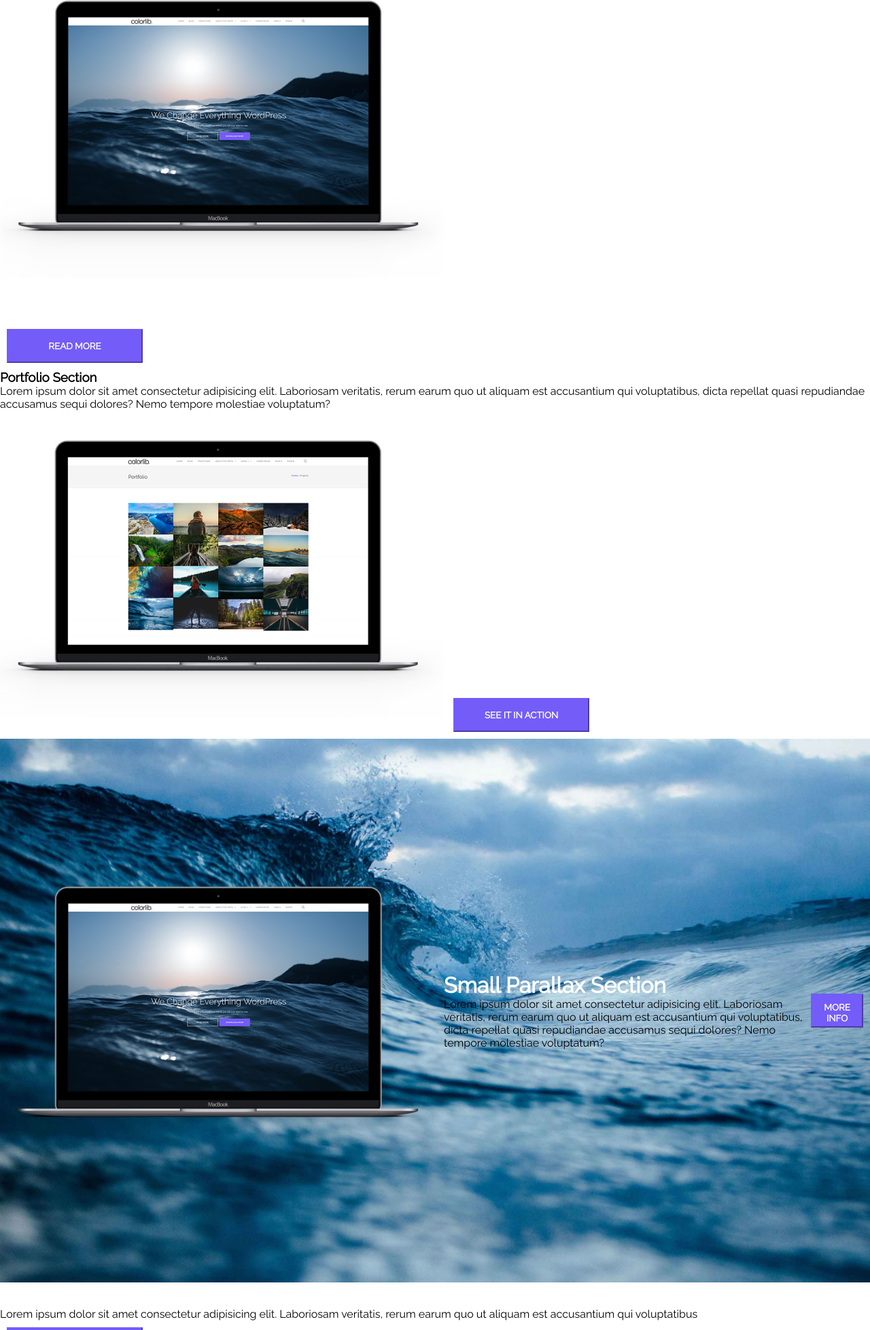
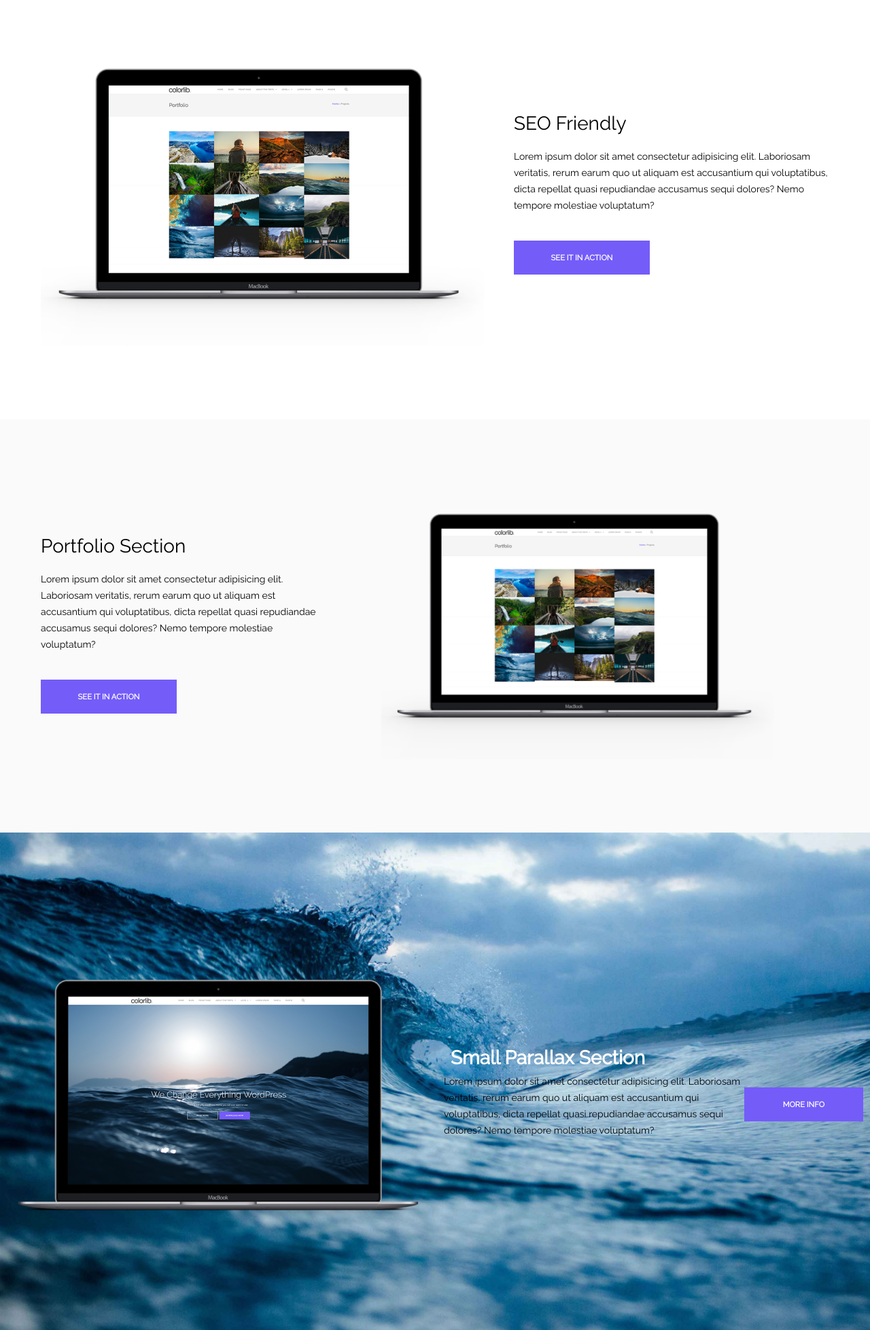
Before and after one commit to Mark1U/shapely, a plain HTML site: page index.html in a window 1280 px wide. Shown: the part 843-2800 px from the top of the page at 68% size. Drawn offline with Linux system fonts and the light colour scheme.

Commit message:
Styling: SEO, Port

```diff
--- a/assets/css/main.css
+++ b/assets/css/main.css
@@ -2,6 +2,11 @@
     margin: 0;
     padding: 0;
     font-family: 'Raleway-Regular';
+}
+
+body {
+    font-size: 14px;
+    line-height: 24px;
 }
 
 @font-face {
@@ -9,6 +14,29 @@
     src: url(../font/Raleway-Regular.ttf);
 }
 
+.container{
+    padding: 100px 60px 00px 60px;
+}
+
+.float-container{
+    display: flex;
+    align-items: center;
+    justify-content: space-between;
+}
+
+.img-container{
+    margin-left: 7%;
+    width: 55%;
+}
+
+.img-container{
+    margin-right: 7%;
+    width: 55%;
+}
+
+.img-container-img {
+    width: 100%;
+}
 nav {
     z-index: 1;
     height: 45px;
@@ -26,8 +54,6 @@ nav {
     /* Set the navbar to fixed position */
     top: 0;
     /* Position the navbar at the top of the page */
-    width: 100%;
-    /* Full width */
 }
 
 h2 {
@@ -35,27 +61,34 @@ h2 {
     /* color: black; */
     margin-left: 30px;
     font-weight: 100;
-    font-size: 16px;
+    font-size: 1em;
     /* text-transform: uppercase; */
 
 }
 
 h1 {
-    font-size: 32px;
+    font-size: 2em;
     color: white;
+    padding: 10px;
+}
+
+h3 {
+    font-size: 2em;
+    font-weight: 400;
+    margin-bottom: 24px;
 }
 
 h4 {
-    color:white
+    color: white
 }
 
 ul {
-    margin-right: 30px;
+    margin-right: 32px !important;
     color: black;
     display: flex;
     align-items: center;
     justify-content: space-between;
-    gap: 15px;
+    gap: 24px;
     list-style: none;
 }
 
@@ -74,6 +107,10 @@ img {
     top: 0;
 }
 
+main {
+    width: 100%;
+}
+
 .hero {
     background-image: url("../img/div.png");
     background-size: cover;
@@ -87,12 +124,31 @@ img {
 }
 
 .seo {
-    width: 100vw;
-    color:white;
+    /* width: 100vw; */
+    color: white;
+    padding-bottom: 100px;
 }
 
-.seo {
-    color:white;
+.seo_txt {
+    width: 40%;
+    color: black;
+}
+
+.seo_txt p {
+    margin-bottom: 40px;
+}
+
+.limit_txt {
+    width: 50%;
+    color: black;
+    text-align: center;
+}
+
+.limit_img{
+    display: block;
+    max-width: 100%;
+    height: auto;
+
 }
 
 .parallax {
@@ -106,12 +162,15 @@ img {
     justify-content: center;
 }
 
-.portofolio {
-    width: 100vw;
+.portfolio {
+    background-color: #f5f5f589;
+    /* width: 100vw; */
+    padding-bottom: 100px;
 }
 
 .limit {
     width: 100vw;
+    /* color:black; */
 }
 
 .projects {
@@ -141,14 +200,14 @@ img {
 }
 
 .cta h1 {
-    color:black;
+    color: black;
     text-align: left;
- }
+}
 
 
 footer {
     background-color: black;
-    color:white;
+    color: white;
     padding: 50px;
     text-align: left;
     /* height: 200px; */
@@ -170,11 +229,13 @@ footer {
 }
 
 button {
-    margin: 10px;
+    /* margin: 10px; */
+    margin-right: 10px;
     padding: 10px;
     width: 200px;
     height: 50px;
     color: white;
+    font-size: .8em;
     font-weight: 800;
     text-transform: uppercase;
     cursor: pointer;
@@ -196,12 +257,13 @@ button {
     background: #745cf9;
     color: #fff;
     border-color: #745cf9;
+    border: #745cf9 solid 0px
 }
 
 .btn-blue:hover {
     background: #745df9cc;
     border-color: #745df9cc;
-
+    border: #745df9cc solid 0px;
     color: #fff;
 }
 
--- a/index.html
+++ b/index.html
@@ -36,28 +36,45 @@
                 </div>
             </div>
         </section>
+
+
         <section class="seo">
-            <img src="assets/img/macbook-preview-flexible.png.png" alt="macboc-preview1">
+            <div class="container float-container">
+                <div class="img-container2">
+                    <img class="img-container-img" src="assets/img/flexible-portfolio.png.png" alt="macbook preview 2">
+                </div>
                 <div class="seo_txt">
                     <h3>SEO Friendly</h3>
                     <p>Lorem ipsum dolor sit amet consectetur adipisicing elit. Laboriosam veritatis, rerum earum quo ut
-                    aliquam est accusantium qui voluptatibus, dicta repellat quasi repudiandae accusamus sequi dolores?
+                        aliquam est accusantium qui voluptatibus, dicta repellat quasi repudiandae accusamus sequi
+                        dolores?
                         Nemo tempore molestiae voluptatum?</p>
+                    <button class="btn-blue">See It in Action</button>
                 </div>
-            <button class="btn-blue">Read More</button>
+
+
+
+            </div>
         </section>
 
+
+
         <section class="portfolio">
-
+            <div class="container float-container">
                 <div class="seo_txt">
                     <h3>Portfolio Section</h3>
                     <p>Lorem ipsum dolor sit amet consectetur adipisicing elit. Laboriosam veritatis, rerum earum quo ut
-                    aliquam est accusantium qui voluptatibus, dicta repellat quasi repudiandae accusamus sequi dolores?
+                        aliquam est accusantium qui voluptatibus, dicta repellat quasi repudiandae accusamus sequi
+                        dolores?
                         Nemo tempore molestiae voluptatum?</p>
+                    <button class="btn-blue">See It in Action</button>
                 </div>
-            <img src="assets/img/flexible-portfolio.png.png" alt="macbook preview 2">
+                <div class="img-container">
+                    <img class="img-container-img" src="assets/img/flexible-portfolio.png.png" alt="macbook preview 2">
+                </div>
 
-            <button class="btn-blue">See It in Action</button>
+
+            </div>
         </section>
 
         <section class="parallax">
@@ -74,15 +91,16 @@
 
         <section class="limit">
 
-
-            <div class="seo_txt">
-                <h1>Limitless Options</h1>
+            <div class="container">
+                <div class="limit_txt">
+                    <h3>Limitless Options</h3>
                     <p>Lorem ipsum dolor sit amet consectetur adipisicing elit. Laboriosam veritatis, rerum earum quo ut
                         aliquam est accusantium qui voluptatibus</p>
                 </div>
                 <button class="btn-blue">Download Now</button>
 
-            <img src="assets/img/photo-1440557653082-e8e186733eeb-1.jpg" alt="sunset">
+                <img class="limit_img" src="assets/img/photo-1440557653082-e8e186733eeb-1.jpg" alt="sunset">
+            </div>
 
         </section>
 
@@ -126,7 +144,9 @@
         <section class="feedback">
             <div>
                 <h1>What Our Customers Say</h1>
-                <p>Integer ut rutrum nulla, sit amet fringilla nisi. Nam nisl velit, vehicula at nibh sed, porttitor sollicitudin ante. Sed justo augue, vestibulum ut efficitur vitae, euismod et justo. Mauris sed mattis ante. Ut ligula lectus, consequat vitae neque ac, gravida hendrerit ante.
+                <p>Integer ut rutrum nulla, sit amet fringilla nisi. Nam nisl velit, vehicula at nibh sed, porttitor
+                    sollicitudin ante. Sed justo augue, vestibulum ut efficitur vitae, euismod et justo. Mauris sed
+                    mattis ante. Ut ligula lectus, consequat vitae neque ac, gravida hendrerit ante.
                 </p>
 
                 <img class="portrait" src="assets/img/Aigars-Silkalns-150x150.jpg" alt="head">
```
Lines whose indentation alone changed are shown as unchanged.
